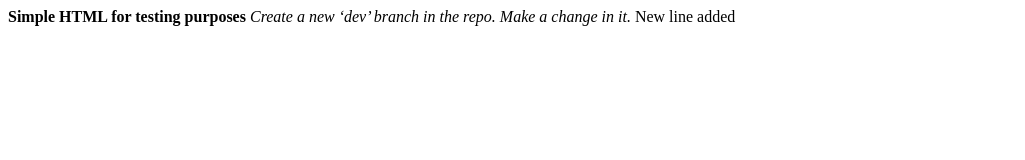
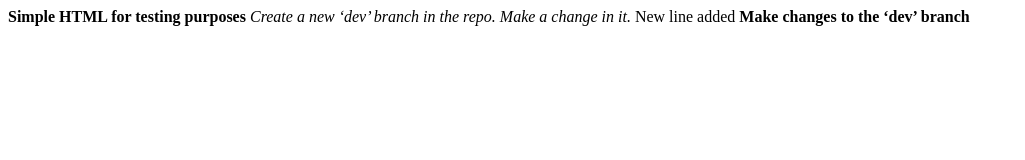
Before and after one commit to aleksandra1j/Jenkins-4.3, a plain HTML site: page index.html in a window 1280 px wide. Shown: the whole page, without its empty margins (0-1025 px from the left). Drawn offline with Linux system fonts and the light colour scheme.

Commit message:
Update index.html

```diff
--- a/index.html
+++ b/index.html
@@ -1,3 +1,4 @@
 <b>Simple HTML for testing purposes</b>
 <i>Create a new ‘dev’ branch in the repo. Make a change in it. </i>
 New line added
+<b>Make changes to the ‘dev’ branch</b>
```
